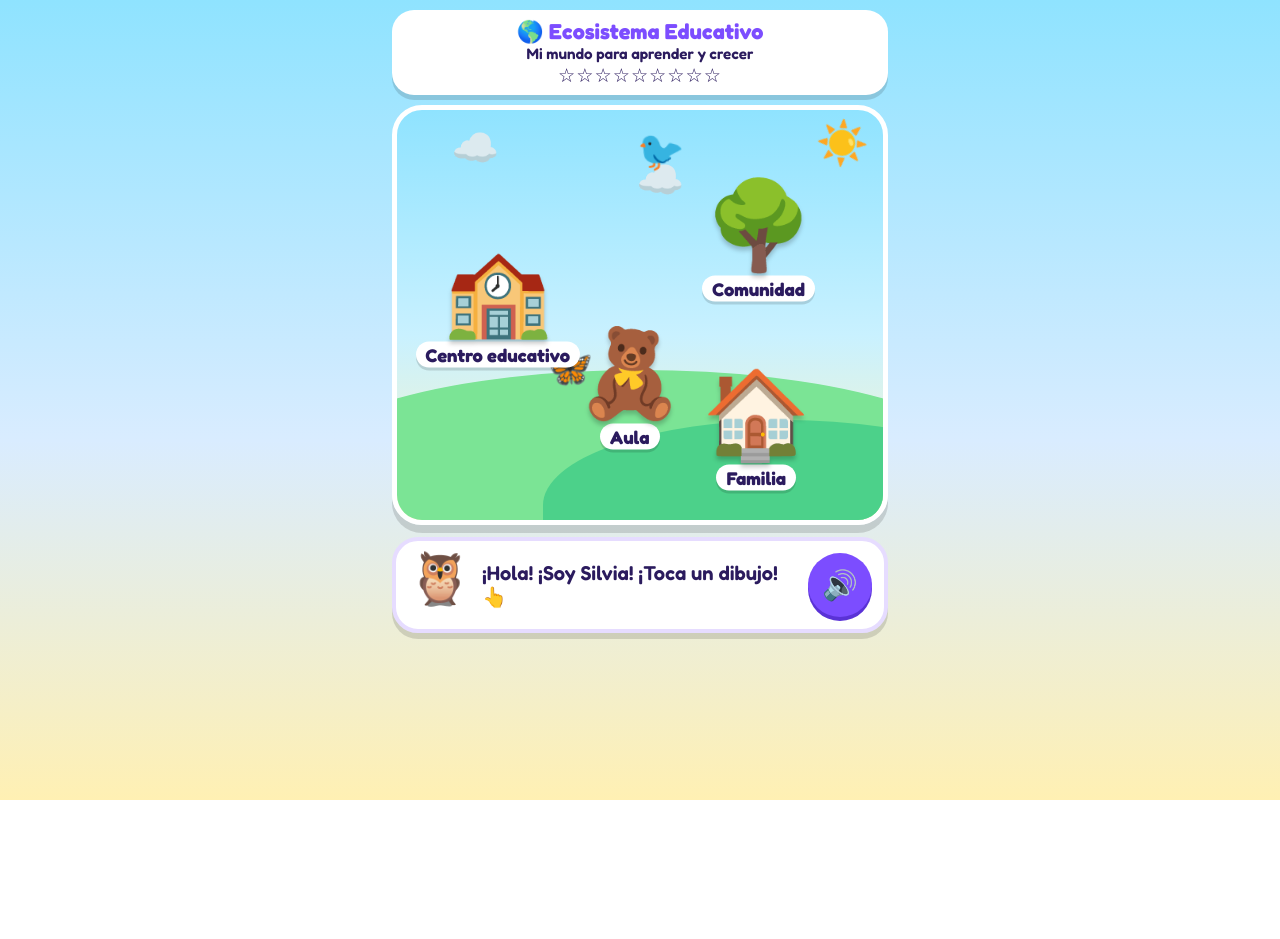
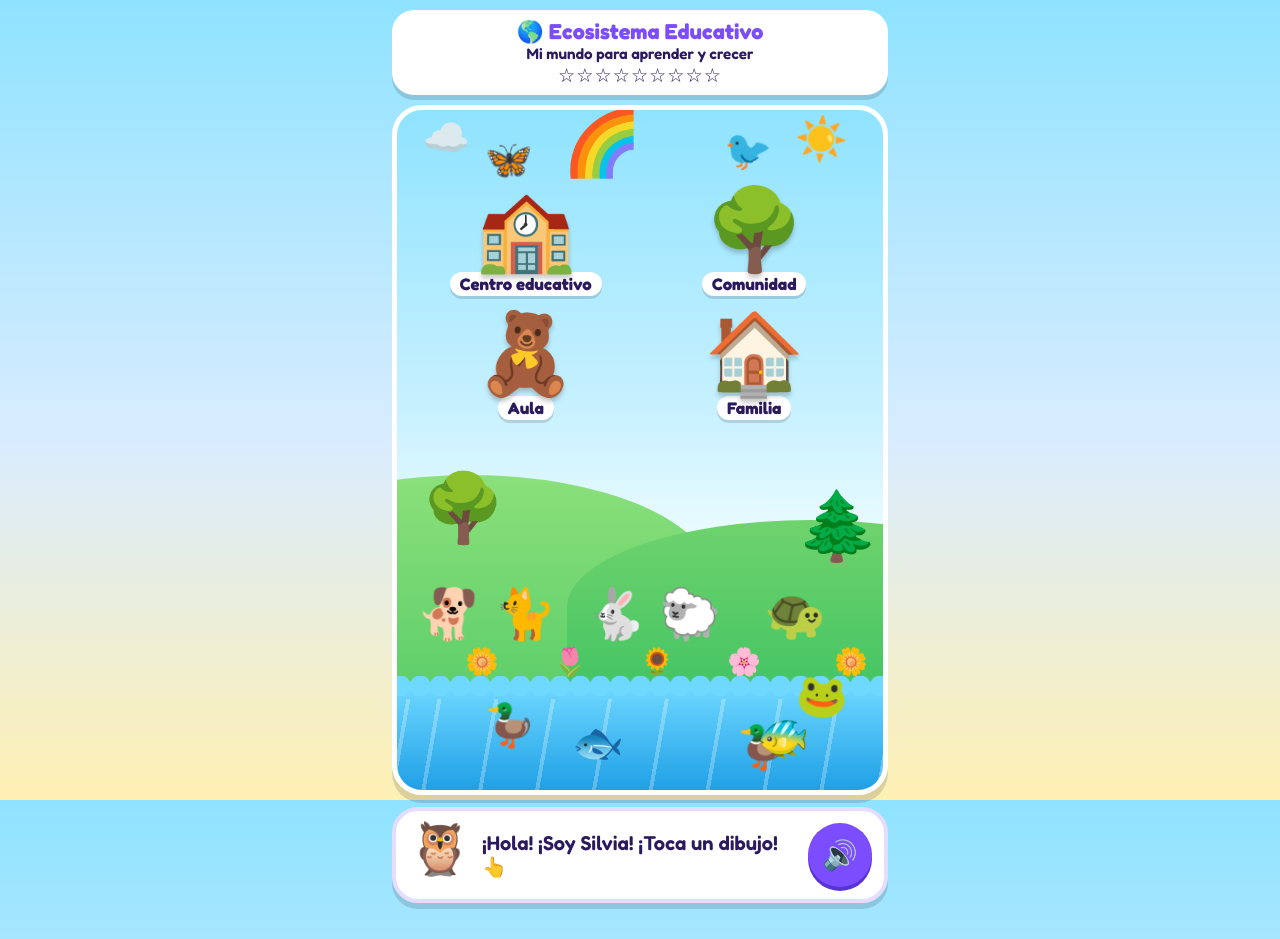
Before and after one commit to shernandez-a11y/shernandez-a11y.github.io, a plain HTML site: page index.html in a window 1280 px wide. Before the commit the page ends 800 px from the top, so only its background shows below. Drawn offline with Linux system fonts and the light colour scheme.

Commit message:
Add files via upload

```diff
--- a/index.html
+++ b/index.html
@@ -61,17 +61,82 @@ main{max-width:520px;margin:0 auto;padding:10px 12px 24px}
 .bubble p{font-size:1.25rem}
 .say{width:64px;height:64px;font-size:1.8rem}
 .big{font-size:5rem}
+.rb{position:absolute;left:30%;top:0;font-size:4.6rem;opacity:.95;animation:fadein 1.2s}
+.an{position:absolute;bottom:8%;z-index:1;background:none;border:0;box-shadow:none;width:auto;min-height:0;padding:0;font-size:3rem;cursor:pointer;animation:hop 1.5s ease-in-out infinite}
+.an:active{transform:scale(1.4)}
+.walk{animation:walk 9s ease-in-out infinite alternate}
+.fl{position:absolute;bottom:2%;font-size:1.8rem;z-index:1;animation:sway 2.4s ease-in-out infinite alternate}
+.tree{position:absolute;font-size:5rem;z-index:0}
+.ball{position:absolute;bottom:-10%;z-index:1;background:none;border:0;box-shadow:none;width:auto;min-height:0;padding:0;font-size:2.6rem;cursor:pointer;animation:rise 9s linear infinite}
+@keyframes hop{50%{transform:translateY(-14px)}}
+@keyframes walk{to{transform:translateX(-90px)}}
+@keyframes sway{to{transform:rotate(10deg)}}
+@keyframes rise{from{transform:translateY(0)}to{transform:translateY(-430px)}}
+@keyframes fadein{from{opacity:0;transform:scale(.6)}}
+.map{animation:fadein .9s}
+.place{z-index:3}
+.map{height:560px}.place i{white-space:nowrap;font-size:1.05rem}@keyframes walk{to{transform:translateX(-45px)}}.an{bottom:6%}.fl{bottom:1%}
+
+.map{height:690px;background:linear-gradient(180deg,#8fe3ff 0,#c9f1ff 45%,#e9fbff 62%)}
+.map:before,.map:after{display:none}
+.places{position:absolute;left:4%;right:4%;top:74px;display:grid;grid-template-columns:1fr 1fr;gap:10px;z-index:4}
+.places .place{position:static;display:flex;flex-direction:column;align-items:center;justify-content:flex-start;animation:none;padding:2px}
+.places .place .e{font-size:5rem;line-height:1.05}
+.places .place i{margin-top:2px}
+.hill{position:absolute;border-radius:50% 50% 0 0;z-index:0}
+.h1{left:-35%;width:100%;bottom:105px;height:210px;background:linear-gradient(180deg,#8be07a,#5fcf6b)}
+.h2{left:35%;width:100%;bottom:95px;height:175px;background:linear-gradient(180deg,#6fd36d,#43c463)}
+.tree{position:absolute;font-size:4.2rem;line-height:1;z-index:1}
+.an{position:absolute;bottom:150px;z-index:2;background:none;border:0;box-shadow:none;width:auto;min-height:0;padding:0;font-size:3.1rem;line-height:1;cursor:pointer;animation:walkA 6s ease-in-out infinite}
+.an span{display:inline-block;animation:step .5s ease-in-out infinite}
+@keyframes walkA{0%{transform:translateX(0) scaleX(1)}48%{transform:translateX(22px) scaleX(1)}50%{transform:translateX(22px) scaleX(-1)}98%{transform:translateX(0) scaleX(-1)}100%{transform:translateX(0) scaleX(1)}}
+@keyframes step{50%{transform:translateY(-7px) rotate(4deg)}}
+.fl{position:absolute;bottom:112px;font-size:1.7rem;z-index:1;animation:sway 2.4s ease-in-out infinite alternate}
+.river{position:absolute;left:0;right:0;bottom:0;height:105px;z-index:2;background:linear-gradient(180deg,#6fd8ff,#1fa0e6);overflow:visible}
+.river:before{content:'';position:absolute;top:-9px;left:0;right:0;height:20px;background:radial-gradient(circle at 10px 10px,#6fd8ff 10px,transparent 11px) 0 0/20px 20px repeat-x;animation:flow 3s linear infinite}
+.river:after{content:'';position:absolute;inset:14px 0 0 0;background:repeating-linear-gradient(100deg,transparent 0 26px,#ffffff44 26px 30px,transparent 30px 56px);animation:flow2 4s linear infinite}
+@keyframes flow{to{background-position-x:20px}}@keyframes flow2{to{background-position-x:56px}}
+.rv{position:absolute;z-index:3;background:none;border:0;box-shadow:none;width:auto;min-height:0;padding:0;font-size:2.6rem;line-height:1;cursor:pointer}
+.rv span{display:inline-block}
+.swim{animation:swim 7s ease-in-out infinite alternate}.swim span{animation:step 1.2s ease-in-out infinite}
+.jump span{animation:jump2 2.4s ease-in-out infinite}
+.frog span{animation:step .9s ease-in-out infinite}
+@keyframes swim{to{transform:translateX(70px)}}
+@keyframes jump2{0%,55%,100%{transform:translateY(0) rotate(0)}75%{transform:translateY(-44px) rotate(-25deg)}}
+.rb{position:absolute;top:0;font-size:4rem;line-height:1}
+.fly{z-index:5;animation:glide 6s ease-in-out infinite alternate}
+@keyframes glide{to{transform:translate(18px,-10px) rotate(6deg)}}
+.place.used{filter:grayscale(.8);opacity:.7}
 </style></head><body><main>
 <div class="top"><b>🌎 Ecosistema Educativo</b><small style="display:block;font-weight:600;font-size:.95rem">Mi mundo para aprender y crecer</small><span id="stars"></span></div>
 
 <section id="home">
  <div class="map">
-  <span class="sun">☀️</span><span class="cloud" style="left:8%;top:14px">☁️</span><span class="cloud" style="left:48%;top:46px;animation-delay:2s">☁️</span>
-  <button class="fly" style="left:18%;top:62%" onclick="critter('🦋','¡Mira, una mariposa! Hola, mariposita.')">🦋</button><button class="fly" style="left:40%;top:8%;animation-delay:1s" onclick="critter('🐦','¡Pío, pío! Es un pajarito que canta.')">🐦</button>
-  <button class="place" id="p0" style="left:3%;top:30%" onclick="sc(0)"><span class="e">🏫</span><i>Mi centro educativo</i></button>
-  <button class="place" id="p1" style="left:36%;top:50%" onclick="sc(1)"><span class="e">🧸</span><i>Mi aula</i></button>
-  <button class="place" id="p2" style="left:62%;top:60%" onclick="sc(2)"><span class="e">🏠</span><i>Mi familia</i></button>
-  <button class="place" id="p3" style="left:62%;top:14%" onclick="sc(3)"><span class="e">🌳</span><i>Mi comunidad</i></button>
+  <span class="sun" style="left:82%;top:4px;right:auto">☀️</span>
+  <span class="cloud" style="left:2%;top:4px">☁️</span>
+  <span class="rb" style="left:34%">🌈</span>
+  <button class="fly" style="left:14%;top:34px" onclick="critter('🦋','¡Mira, una mariposa!')">🦋</button>
+  <button class="fly" style="left:64%;top:24px;animation-delay:1s" onclick="critter('🐦','¡Pío, pío!')">🐦</button>
+  <div class="places">
+   <button class="place" id="p0" onclick="sc(0)"><span class="e">🏫</span><i>Centro educativo</i></button>
+   <button class="place" id="p3" onclick="sc(3)"><span class="e">🌳</span><i>Comunidad</i></button>
+   <button class="place" id="p1" onclick="sc(1)"><span class="e">🧸</span><i>Aula</i></button>
+   <button class="place" id="p2" onclick="sc(2)"><span class="e">🏠</span><i>Familia</i></button>
+  </div>
+  <div class="hill h1"></div><div class="hill h2"></div>
+  <span class="tree" style="left:5%;bottom:250px">🌳</span><span class="tree" style="left:82%;bottom:232px">🌲</span>
+  <button class="an" style="left:3%;animation-duration:6s" onclick="critter('🐕','¡Guau, guau!')"><span>🐕</span></button>
+  <button class="an" style="left:20%;animation-duration:7s;animation-delay:-2s" onclick="critter('🐈','¡Miau, miau!')"><span>🐈</span></button>
+  <button class="an" style="left:37%;animation-duration:5s;animation-delay:-1s" onclick="critter('🐇','¡Salta, conejito!')"><span>🐇</span></button>
+  <button class="an" style="left:54%;animation-duration:8s;animation-delay:-3s" onclick="critter('🐑','¡Bee, bee!')"><span>🐑</span></button>
+  <button class="an" style="left:71%;animation-duration:10s" onclick="critter('🐢','¡Despacito, tortuguita!')"><span>🐢</span></button>
+  <span class="fl" style="left:14%">🌼</span><span class="fl" style="left:32%">🌷</span><span class="fl" style="left:50%">🌻</span><span class="fl" style="left:68%">🌸</span><span class="fl" style="left:90%">🌼</span>
+  <div class="river"></div>
+  <button class="rv swim" style="left:6%;bottom:42px" onclick="critter('🦆','¡Cuac, cuac!')"><span>🦆</span></button>
+  <button class="rv swim" style="left:56%;bottom:20px;animation-delay:-3s" onclick="critter('🦆','¡Cuac, cuac!')"><span>🦆</span></button>
+  <button class="rv jump" style="left:36%;bottom:26px" onclick="critter('🐟','¡Splash! ¡Un pececito!')"><span>🐟</span></button>
+  <button class="rv jump" style="left:74%;bottom:30px;animation-delay:-1.2s" onclick="critter('🐠','¡Splash! ¡Qué lindo pez!')"><span>🐠</span></button>
+  <button class="rv frog" style="left:82%;bottom:66px" onclick="critter('🐸','¡Croac, croac!')"><span>🐸</span></button>
  </div>
  <div class="bubble"><span class="av" onclick="chat(this)">🦉</span><p id="btxt"></p><button class="say" onclick="say($('btxt').textContent)">🔊</button></div>
 </section>
```
